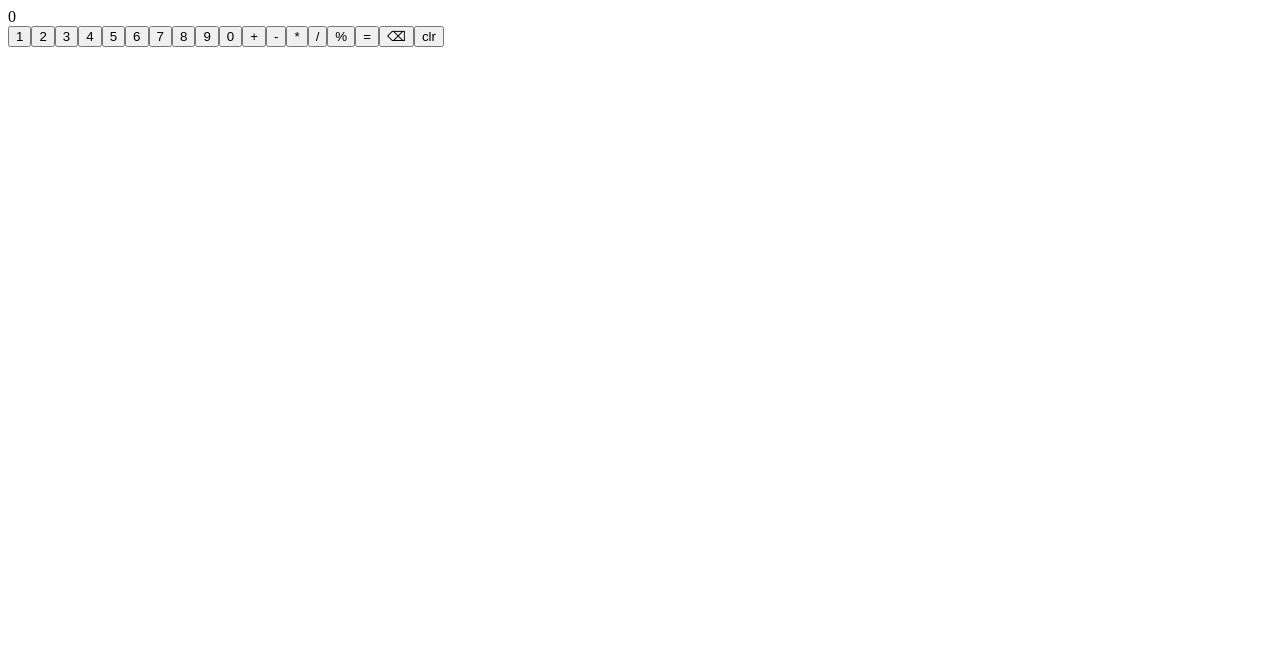
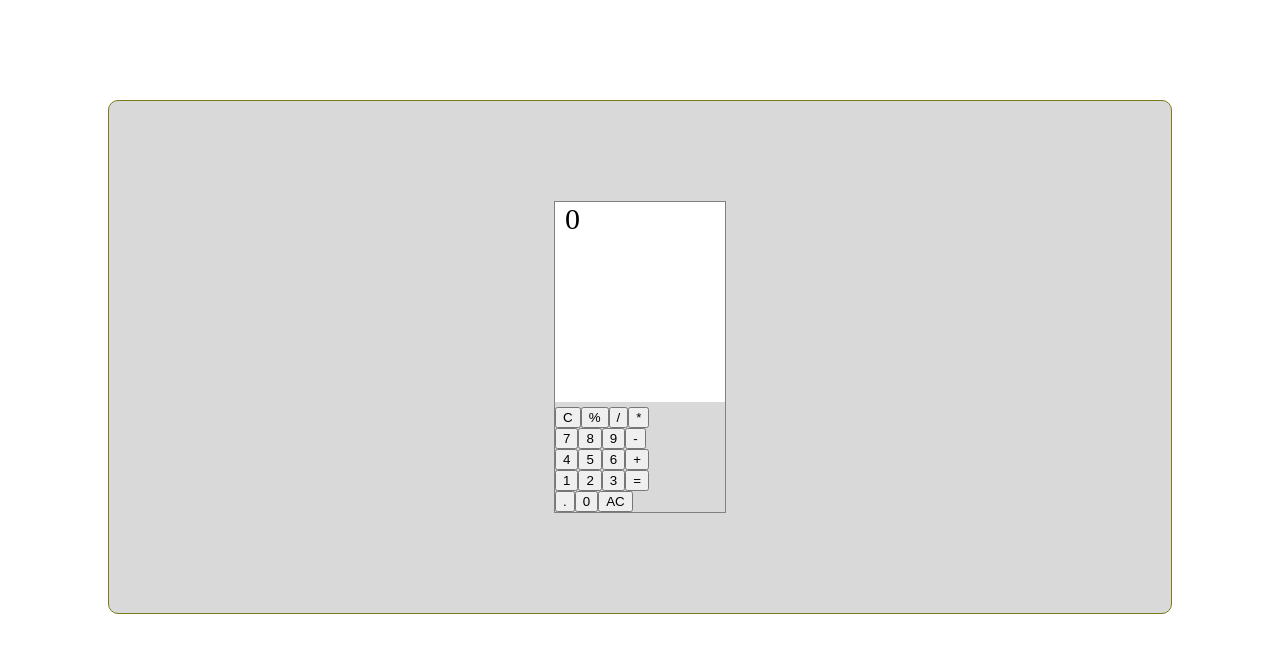
Before and after one commit to itsJitu/Calculator, a React (Vite) app in the folder Claculator/: page / in a window 1280 px wide. Shown: the top 652 px of the page. Built offline with nearby package versions, Linux system fonts and the light colour scheme.

Commit message:
enter button not working

```diff
--- a/Claculator/src/component/calculator.css
+++ b/Claculator/src/component/calculator.css
@@ -0,0 +1,22 @@
+.container {
+    border: 1px solid rgb(122 122 22);
+    padding: 100px;
+    margin: 100px;
+    display: flex;
+    justify-content: center;
+    align-items: center;
+    background-color: rgb(217, 217, 217);
+    border-radius: 10px;
+}
+
+.calculator-box{
+    width: auto;
+    height: auto;
+    border: 1px solid gray;
+}
+
+.first-four {
+    gap: 8px;
+    margin-top: 5px;
+
+}
--- a/Claculator/src/component/calculator.jsx
+++ b/Claculator/src/component/calculator.jsx
@@ -1,4 +1,5 @@
 import React, { useState, useEffect } from "react";
+import "./calculator.css";
 
 function calculator() {
   const [input, setInput] = useState("");
@@ -53,34 +54,47 @@ function calculator() {
 
   return (
     <>
-      <div>
-        <div>{input || "0"}</div>
+      <div className="container">
 
-        <div>
+
+        <div className="calculator-box">
           {/* Number Buttons */}
-          <button onClick={() => handleClick("1")}>1</button>
-          <button onClick={() => handleClick("2")}>2</button>
-          <button onClick={() => handleClick("3")}>3</button>
-          <button onClick={() => handleClick("4")}>4</button>
-          <button onClick={() => handleClick("5")}>5</button>
-          <button onClick={() => handleClick("6")}>6</button>
-          <button onClick={() => handleClick("7")}>7</button>
-          <button onClick={() => handleClick("8")}>8</button>
-          <button onClick={() => handleClick("9")}>9</button>
-          <button onClick={() => handleClick("0")}>0</button>
-          {/* <button onClick={() => handleClick(".")}>.</button> */}
+          <div style={{color: "black", padding: "0px 10px", fontSize: "30px", backgroundColor: "white", height: "200px", width: "150px"}}>{input || "0"}</div>
+          <div className="first-four">
+            <button onClick={handleBackspace}>C</button>
+            <button onClick={() => handleClick("%")}>%</button>
+            <button onClick={() => handleClick("/")}>/</button>
+            <button onClick={() => handleClick("*")}>*</button>
+          </div>
 
-          {/* Operator Buttons */}
-          <button onClick={() => handleClick("+")}>+</button>
-          <button onClick={() => handleClick("-")}>-</button>
-          <button onClick={() => handleClick("*")}>*</button>
-          <button onClick={() => handleClick("/")}>/</button>
-          <button onClick={() => handleClick("%")}>%</button>
+          <div>
+            <button onClick={() => handleClick("7")}>7</button>
+            <button onClick={() => handleClick("8")}>8</button>
+            <button onClick={() => handleClick("9")}>9</button>
+            <button onClick={() => handleClick("-")}>-</button>
+          </div>
 
-          {/* equal button */}
-          <button onClick={handleEqual}>=</button>
-          <button onClick={handleBackspace}>⌫</button>
-          <button onClick={handleClear}>clr</button>
+          <div>
+            <button onClick={() => handleClick("4")}>4</button>
+            <button onClick={() => handleClick("5")}>5</button>
+            <button onClick={() => handleClick("6")}>6</button>
+            <button onClick={() => handleClick("+")}>+</button>
+          </div>
+
+          <div>
+            <button onClick={() => handleClick("1")}>1</button>
+            <button onClick={() => handleClick("2")}>2</button>
+            <button onClick={() => handleClick("3")}>3</button>
+            <button onClick={handleEqual}>=</button>
+          </div>
+
+          <div>
+
+            <button onClick={() => handleClick(".")}>.</button>
+            <button onClick={() => handleClick("0")}>0</button>
+            <button onClick={handleClear}>AC</button>
+          </div>
+
         </div>
       </div>
     </>
```
